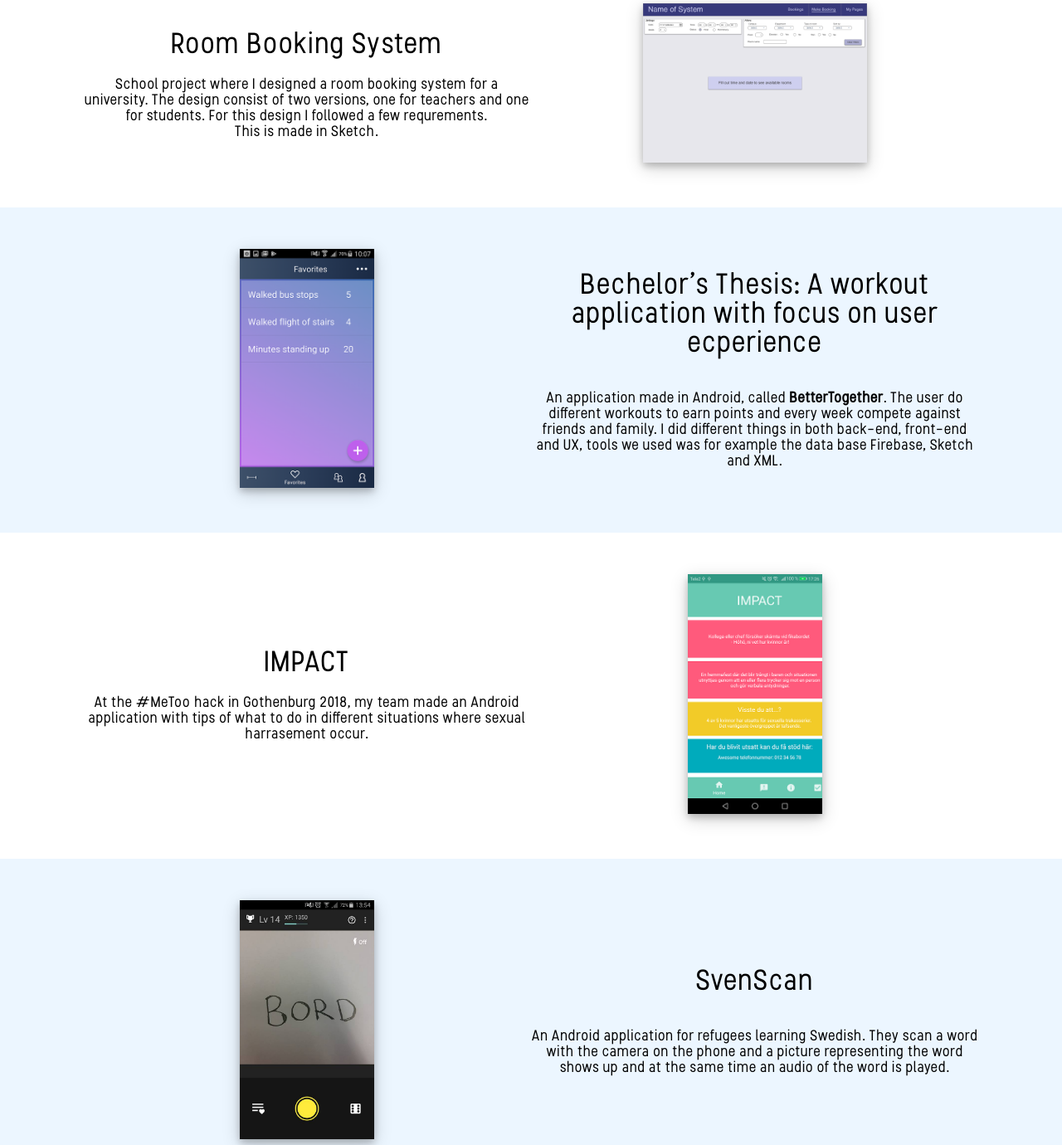
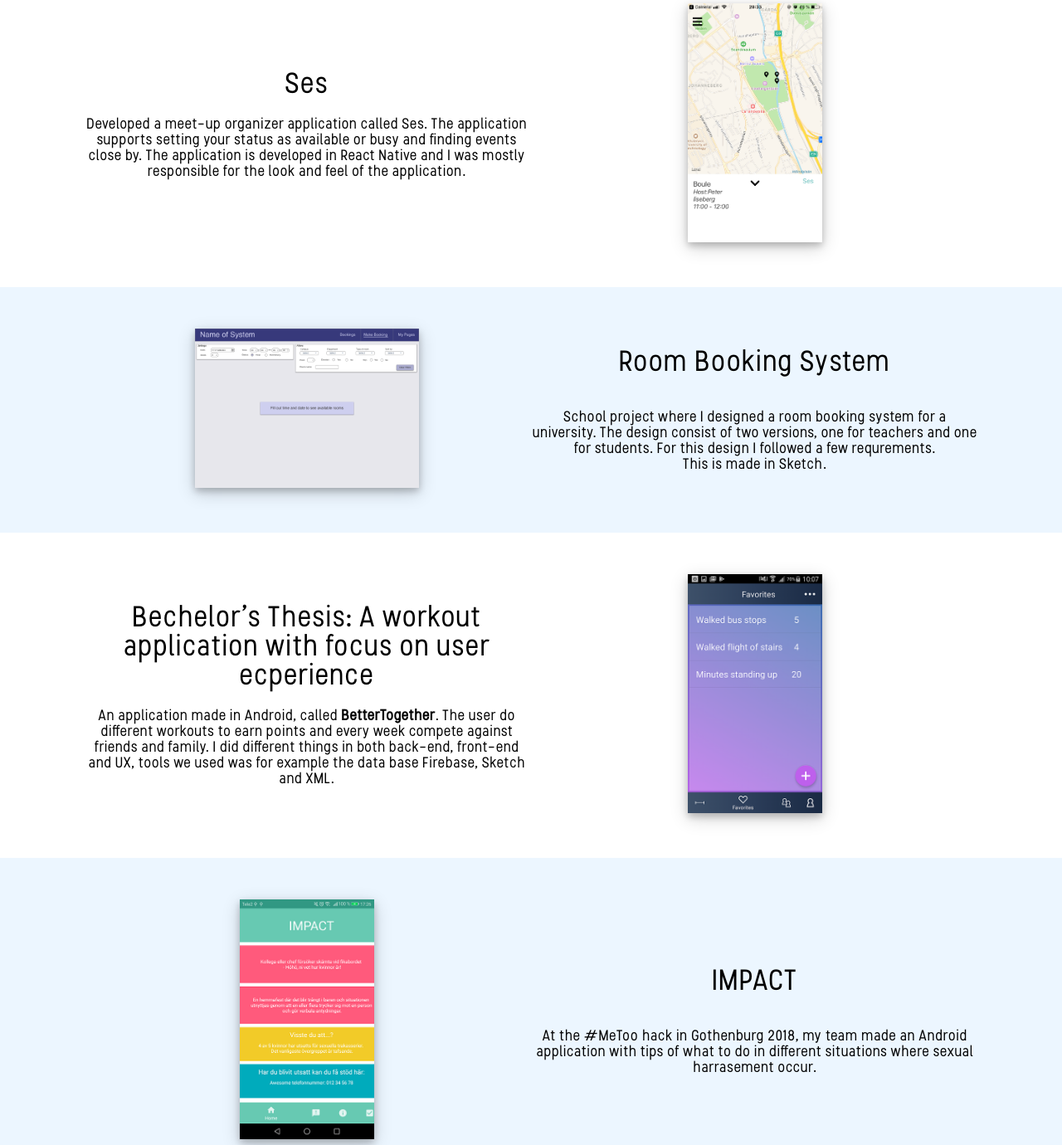
Before and after one commit to rebeccafinne/personalWebpage, a plain HTML site: page index.html in a window 1280 px wide. Shown: the part 946-2326 px from the top of the page at 83% size. Drawn offline with Linux system fonts and the light colour scheme.

Commit message:
Update resume and portfolio

```diff
--- a/index.html
+++ b/index.html
@@ -55,12 +55,33 @@
 
     <div class="Portfolio" id="portfolio">
      <div class="title" id="title">Portfolio</div>
-
      <div class="projectOdd">
        <div class="text">
-     <div class="subTitleLeft">Room Booking System</div>
+     <div class="subTitleLeft">Ses</div>
 
      <div class="projectInfoLeft">
+       <p>Developed a meet-up organizer application called Ses.
+         The application supports setting your status as available or busy and
+         finding events close by. The application is developed in React Native and
+         I was mostly responsible for the look and feel of the application.</p>
+
+
+     </div>
+   </div>
+
+   <div class="projectImgRight">
+     <img id="gbgsartup" class="portfolioPic" src="Pictures/gbgstartup2.png">
+ </div>
+
+   </div>
+     <div class="projectEven">
+       <div class="projectImgLeft">
+         <img id="graphical" class="portfolioPic" src="Pictures/Graphical_project.png">
+     </div>
+       <div class="text">
+     <div class="subTitleRight">Room Booking System</div>
+
+     <div class="projectInfoRight">
        <p>School project where I designed a room booking system for a university. The design consist
          of two versions, one for teachers and one for students. For this design I followed a few
          requrements. <br>
@@ -70,27 +91,18 @@
      </div>
    </div>
 
-   <div class="projectImgRight">
-     <img id="graphical" class="portfolioPic" src="Pictures/Graphical_project.png">
- </div>
-
-
-
 
 
    </div>
 
-      <div class="projectEven">
-        <div class="projectImgLeft">
-          <img id="bachelor" class="portfolioPic" src="Pictures/favorites.png">
+      <div class="projectOdd">
 
-        </div>
       <div class="text">
-        <div class="subTitleRight">Bechelor's Thesis: A workout application with focus on user ecperience</div>
+        <div class="subTitleLeft">Bechelor's Thesis: A workout application with focus on user ecperience</div>
 
 
 
-      <div class="projectInfoRight">
+      <div class="projectInfoLeft">
         <p>An application made in Android, called <b>BetterTogether</b>. The user do different workouts
          to earn points and every week compete against friends and family.
          I did different things in both back-end, front-end and UX, tools we
@@ -98,28 +110,10 @@
 
       </div>
     </div>
-
-
+    <div class="projectImgRight">
+      <img id="bachelor" class="portfolioPic" src="Pictures/favorites.png">
 
     </div>
-
-    <div class="projectOdd">
-      <div class="text">
-    <div class="subTitleLeft">IMPACT</div>
-
-    <div class="projectInfoLeft">
-      <p>At the #MeToo hack in Gothenburg 2018, my team made an Android application
-      with tips of what to do in different situations where sexual harrasement occur. </p>
-
-
-    </div>
-  </div>
-
-  <div class="projectImgRight">
-    <img id="impact" class="portfolioPic" src="Pictures/impact.png">
-</div>
-
-
 
 
 
@@ -128,14 +122,14 @@
     <div class="projectEven">
 
       <div class="projectImgLeft">
-    <img id="svenscan" class="portfolioPic" src="Pictures/svenscan.png">
+        <img id="impact" class="portfolioPic" src="Pictures/impact.png">
     </div>
       <div class="text">
-  <div class="subTitleRight">SvenScan</div>
+    <div class="subTitleRight">IMPACT</div>
 
     <div class="projectInfoRight">
-    <p>An Android application for refugees learning Swedish. They scan a word with the
-    camera on the phone and a picture representing the word shows up and at the same time an audio of the word is played. </p>
+      <p>At the #MeToo hack in Gothenburg 2018, my team made an Android application
+      with tips of what to do in different situations where sexual harrasement occur. </p>
 
 
     </div>
@@ -151,22 +145,48 @@
 
   <div class="projectOdd">
 
+
     <div class="text">
-        <div class="subTitleLeft">Chalmers Run and Play</div>
+  <div class="subTitleLeft">SvenScan</div>
+
+  <div class="projectInfoLeft">
+    <p>An Android application for refugees learning Swedish. They scan a word with the
+    camera on the phone and a picture representing the word shows up and at the same time an audio of the word is played. </p>
+
+
+  </div>
+  </div>
+
+  <div class="projectImgRight">
+  <img id="svenscan" class="portfolioPic" src="Pictures/svenscan.png">
+  </div>
 
 
 
-      <div class="projectInfoLeft">
+
+
+  </div>
+
+  <div class="projectEven">
+
+    <div class="projectImgLeft">
+      <img id="crap" class="portfolioPic" src="Pictures/crap.png">
+
+    </div>
+
+      <div class="text">
+        <div class="subTitleRight">Chalmers Run and Play</div>
+
+
+
+      <div class="projectInfoRight">
         <p>A top down desktop application where the user plays a character and are supposed to catch animals.
         </p>
 
       </div>
     </div>
 
-    <div class="projectImgRight">
-      <img id="crap" class="portfolioPic" src="Pictures/crap.png">
 
-    </div>
 
 
 
```
Also changed, not shown: ._index.html, Pictures/._gbgstartup1.PNG (added), Pictures/._gbgstartup2.PNG (added), Pictures/gbgstartup1.PNG (added), Pictures/gbgstartup2.PNG (added), style.css (line endings or trailing spaces), 2 other files. Lines whose indentation alone changed are shown as unchanged.
